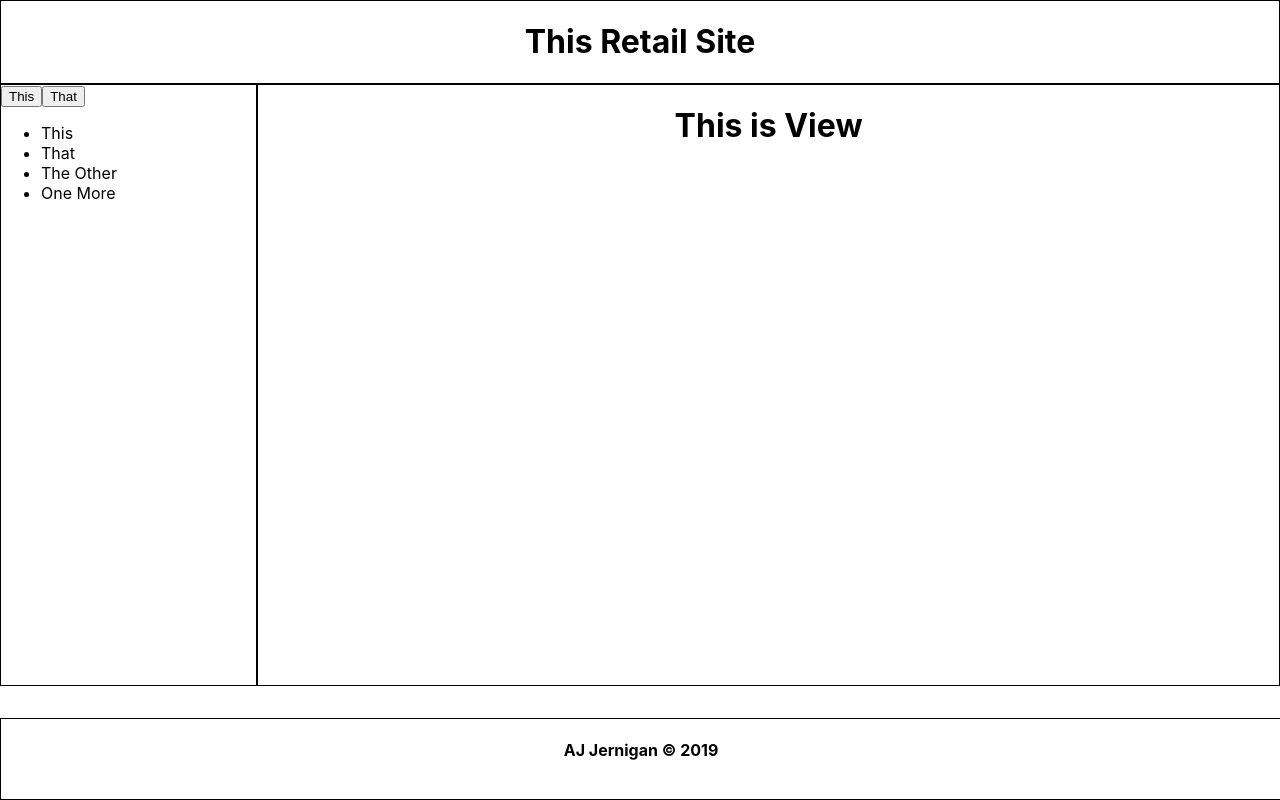
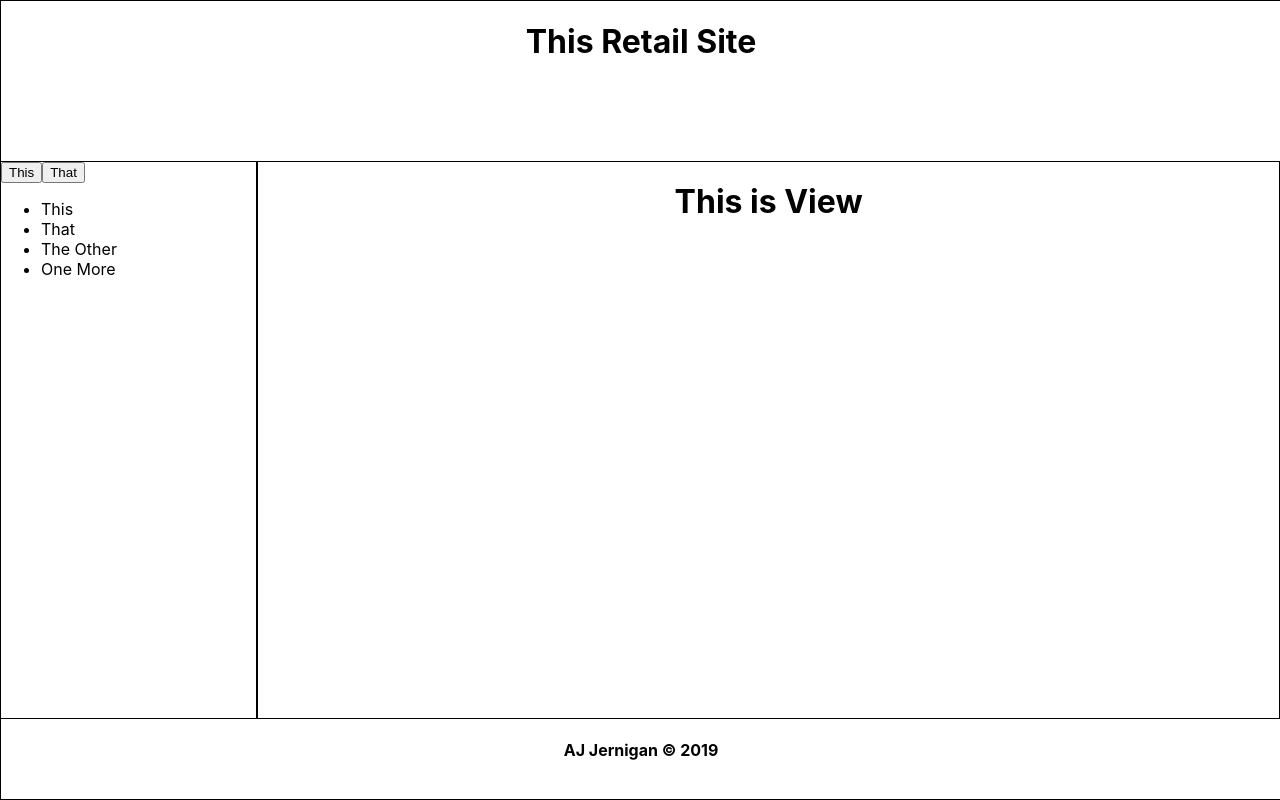
Before and after one commit to jerni81/retail-api, a React (Create React App) app: page / in a window 1280 px wide. Built offline with nearby package versions, Linux system fonts and the light colour scheme.

Commit message:
render list

```diff
--- a/src/App.css
+++ b/src/App.css
@@ -1,22 +1,27 @@
 .header {
   display: flex;
   justify-content: center;
-  position: relative;
+  width: 100%;
+  height: 20vh;
+  position: fixed;
   top: 0;
-
+  background-color: white;
   border: 1px solid black;
 
 }
 
 .main {
+  margin-top: 20vh;
   display: flex;
-  height: 75vh;
+  height: 70vh;
+  margin-bottom: 10vh;
 }
 
 .sidebar {
   width: 20vw;
   height: inherit;
   border: 1px solid black;
+  overflow: scroll;
 }
 
 .view {
@@ -33,7 +38,8 @@
   justify-content: center;
   width: 100%;
   height: 10vh;
-  position: absolute;
+  position: fixed;
   bottom: 0;
+  background-color: white;
   border: 1px solid black;
 }
--- a/src/components/sidebar.js
+++ b/src/components/sidebar.js
@@ -3,14 +3,30 @@ import axios from 'axios';
 
 function SideBar() {
 
-const [data, setData] = useState({})
+const [data, setData] = useState('')
 
 const getData = async() => {
-  const data = await axios.get('https://my.api.mockaroo.com/retail.json?key=b31b35d0')
-  console.log(data, 'this is data');
-  setData(data)
-  return data
+  const data = await axios.get('https://cors-anywhere.herokuapp.com/https://whiskyhunter.net/api/distilleries_info/')
+  const list = data.data.map((d,i) => {
+    let distillery = {
+      name: d.name,
+      country: d.country,
+      key: i
+    }
+    return distillery
+  })
+  console.log(list);
+  setData(list)
 }
+
+const display = data && data.map((d,i) => {
+  return (
+    <div className="project" key={i}>
+      <h4>{d.name}</h4>
+      {d.country}
+    </div>
+  )
+})
 
 useEffect(()=>{
 })
@@ -20,7 +36,7 @@ const getThis = () => {
 }
 
 const getThat = () => {
-  console.log(data);
+  console.log(data, 'this is state');
 }
 
   return (
@@ -28,6 +44,7 @@ const getThat = () => {
     <div className="sidebar">
       <button onClick={getThis}>This</button>
       <button onClick={getThat}>That</button>
+      {display}
       <ul>
         <li>This</li>
         <li>That</li>
```
